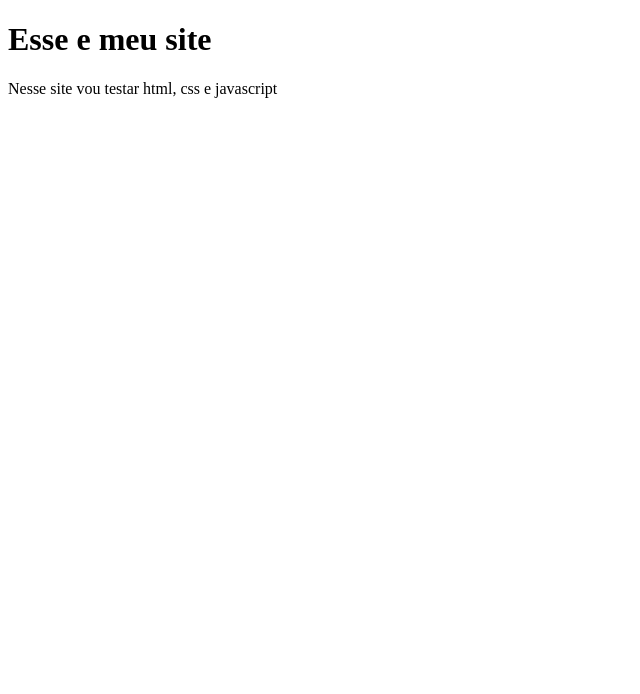
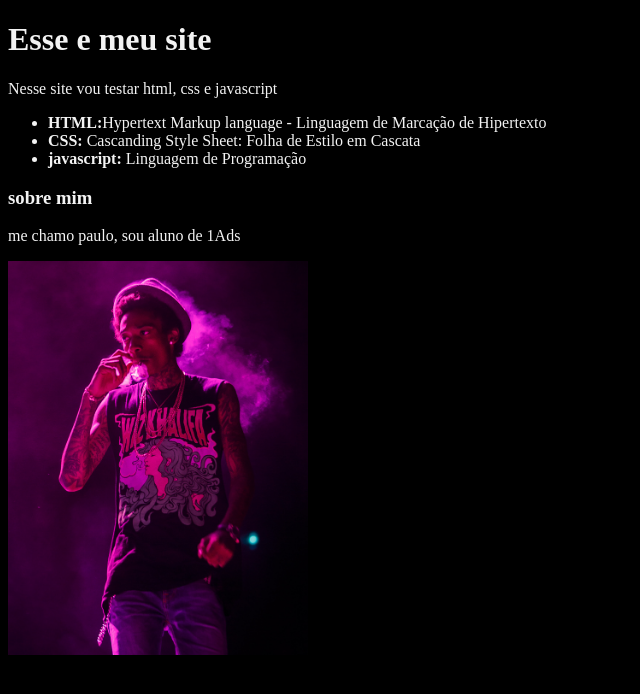
Before and after one commit to paulokovalskisantos-ctrl/1ADS-primeiro-site, a plain HTML site: page index.html in a window 1280 px wide. Shown: the whole page, without its empty margins (0-640 px from the left). Drawn offline with Linux system fonts and the light colour scheme.

Commit message:
fundo preto e imagem

```diff
--- a/index.html
+++ b/index.html
@@ -8,7 +8,41 @@
 <body>
 
  <h1>Esse e meu site</h1>
+
+<style>
+    body{
+        background-color: black;
+        color: #f3f3f3;
+    }
+</style>
+
+
+
+
 <p>Nesse site vou testar html, css e javascript</p>
+<ul>
+
+    <li> <strong>HTML:</strong>Hypertext Markup language -
+    Linguagem de Marcação de Hipertexto </li>
+
+    <li> <strong>CSS:</strong> Cascanding Style Sheet: Folha
+    de Estilo em Cascata </li>
+
+    <li> <strong>javascript:</strong> Linguagem de
+    Programação</li>
+
+
+</ul>
+
+
+<div>
+<h3>sobre mim</h3>
+<p>me chamo paulo, sou aluno de 1Ads</p>
+<img src="image copy.png" alt="" width="300">
+</div>
+
+
+
 
 </body>
 </html>
```
Also changed, not shown: image copy.png (added).
